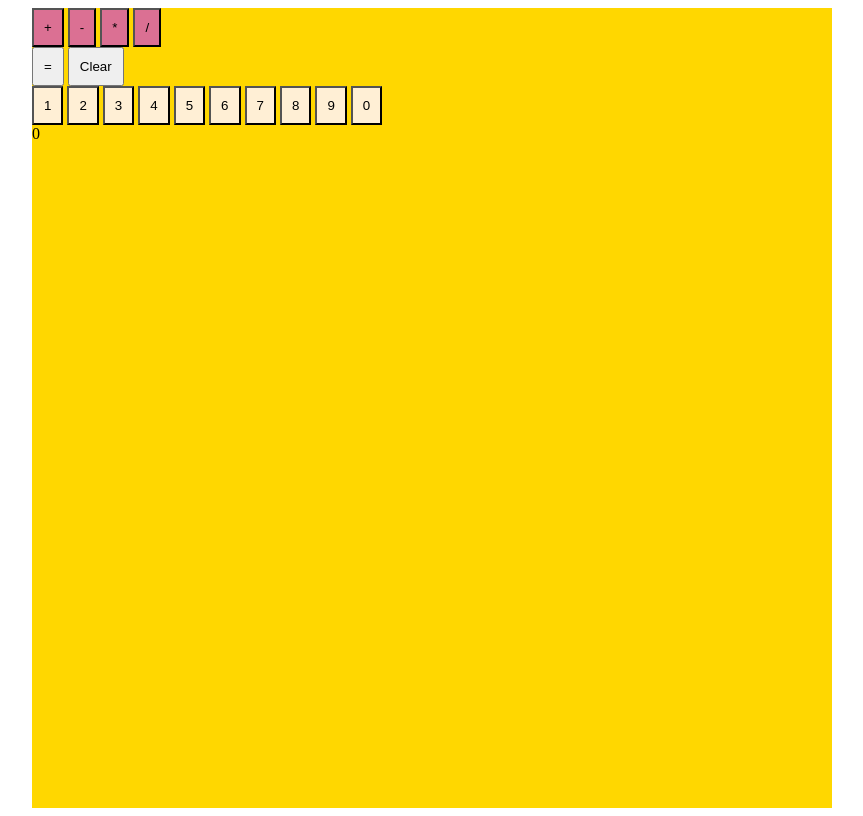
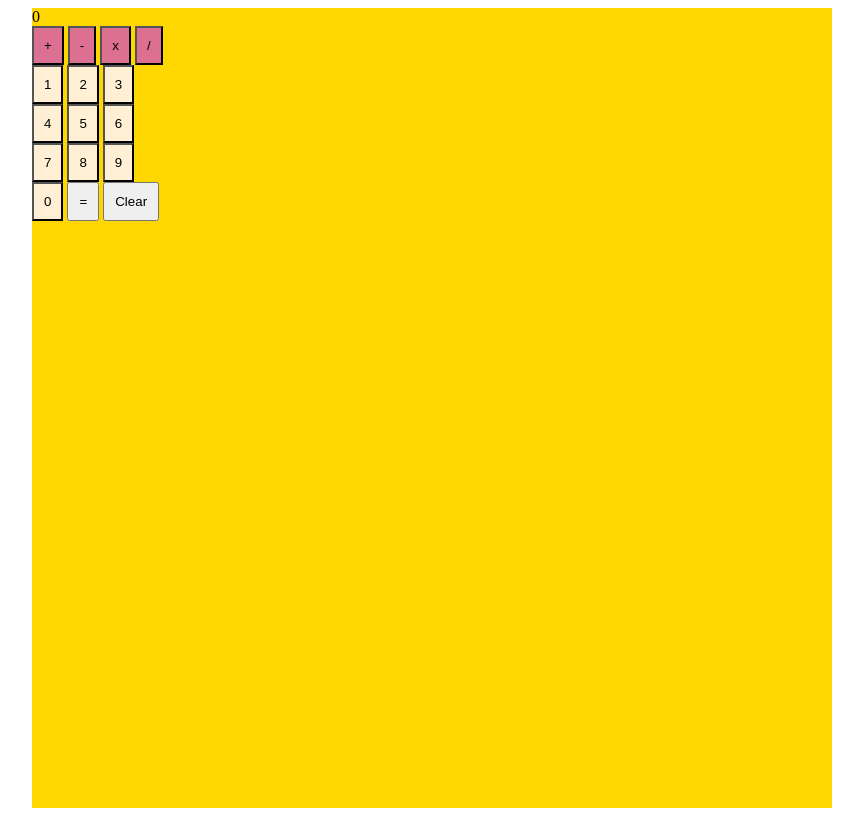
Before and after one commit to drake-ru/calculator, a plain HTML site: page index.html in a window 1280 px wide. Shown: the whole page, without its empty margins (208-1071 px from the left). Drawn offline with Linux system fonts and the light colour scheme.

Commit message:
rearranged some elements

```diff
--- a/index.html
+++ b/index.html
@@ -6,27 +6,34 @@
         <title>Calculator</title>
         <body>
             <div class="calculator-container">
+                <div class="screen"></div>
                 <div class="operators">
                     <button class="operator">+</button>
                     <button class="operator">-</button>
-                    <button class="operator">*</button>
+                    <button class="operator">x</button>
                     <button class="operator">/</button>
                 </div>
-                <button id="equals">=</button>
-                <button id="clear">Clear</button>
                 <div class="numbers">
+                    <div id="first-three">
                         <button class="number">1</button>
                         <button class="number">2</button>
                         <button class="number">3</button>
+                    </div>
+                    <div id="second-three">
                         <button class="number">4</button>
                         <button class="number">5</button>
                         <button class="number">6</button>
+                    </div>
+                    <div id="third-three">
                         <button class="number">7</button>
                         <button class="number">8</button>
                         <button class="number">9</button>
+                    </div>
+                    <div id="zero-equals-clear">
                         <button class="number">0</button>
+                        <button id="equals">=</button>
+                        <button id="clear">Clear</button>
                     </div>
-                <div class="screen"></div>
             </div>
             <script src="script.js"></script>
         </body>
```
Lines whose indentation alone changed are shown as unchanged.
